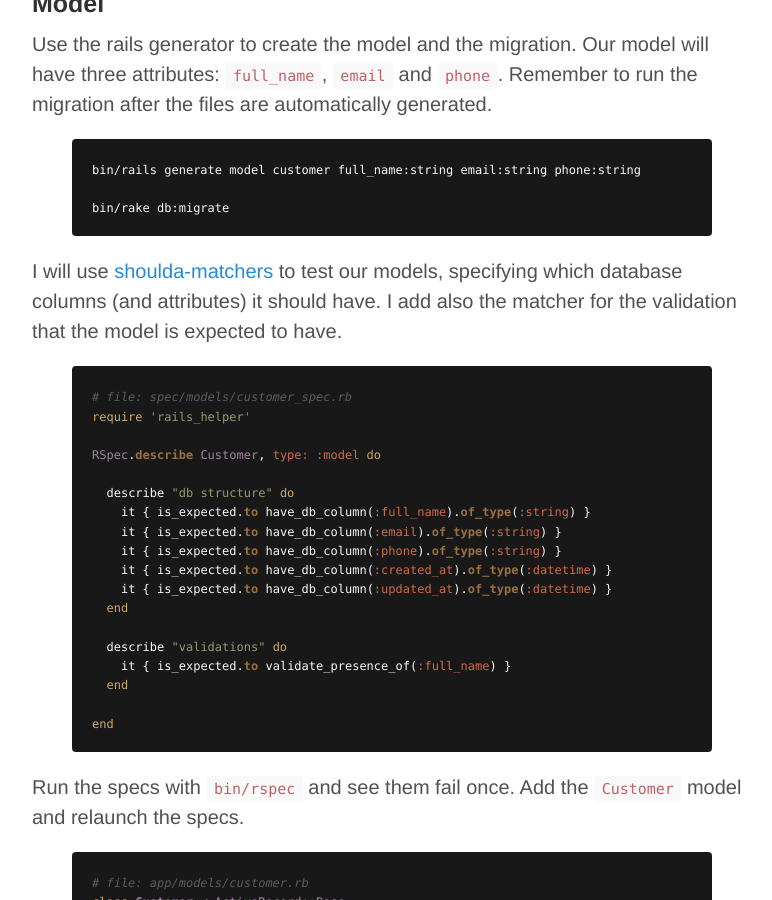
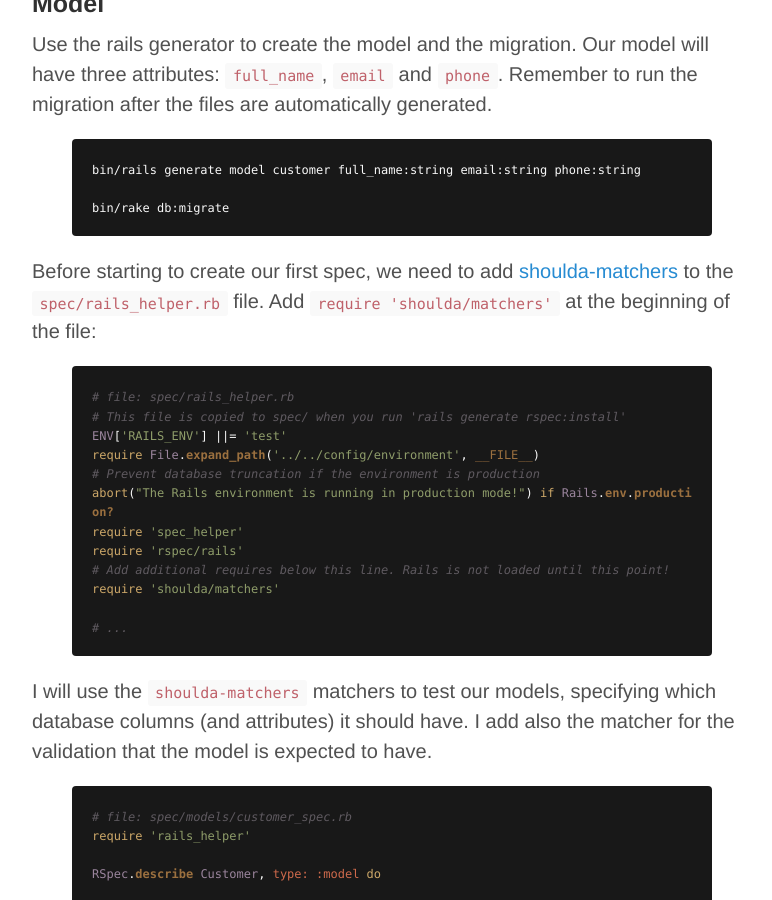
Before and after one commit to lucatironi/lucatironi.github.io, a Jekyll site: the page built from _posts/2015-8-23-rails_api_authentication_warden.md, in a window 1280 px wide and 900 px high, scrolled down 2548 px. Shown: the whole window, without its empty margins (248-1020 px from the left). Built offline with Jekyll 4.4.1, drawn with Linux system fonts in a browser that asks for light colours; comment, search, counter and statistics services are not loaded.

Commit message:
Update last tutorial with missing step

```diff
--- a/_posts/2015-8-23-rails_api_authentication_warden.md
+++ b/_posts/2015-8-23-rails_api_authentication_warden.md
@@ -85,7 +85,24 @@ bin/rails generate model customer full_name:string email:string phone:string
 bin/rake db:migrate
 {% endhighlight %}
 
-I will use [shoulda-matchers](https://github.com/thoughtbot/shoulda-matchers) to test our models, specifying which database columns (and attributes) it should have. I add also the matcher for the validation that the model is expected to have.
+Before starting to create our first spec, we need to add [shoulda-matchers](https://github.com/thoughtbot/shoulda-matchers) to the `spec/rails_helper.rb` file. Add `require 'shoulda/matchers'` at the beginning of the file:
+
+{% highlight ruby %}
+# file: spec/rails_helper.rb
+# This file is copied to spec/ when you run 'rails generate rspec:install'
+ENV['RAILS_ENV'] ||= 'test'
+require File.expand_path('../../config/environment', __FILE__)
+# Prevent database truncation if the environment is production
+abort("The Rails environment is running in production mode!") if Rails.env.production?
+require 'spec_helper'
+require 'rspec/rails'
+# Add additional requires below this line. Rails is not loaded until this point!
+require 'shoulda/matchers'
+
+# ...
+{% endhighlight %}
+
+I will use the `shoulda-matchers` matchers to test our models, specifying which database columns (and attributes) it should have. I add also the matcher for the validation that the model is expected to have.
 
 {% highlight ruby %}
 # file: spec/models/customer_spec.rb
```
